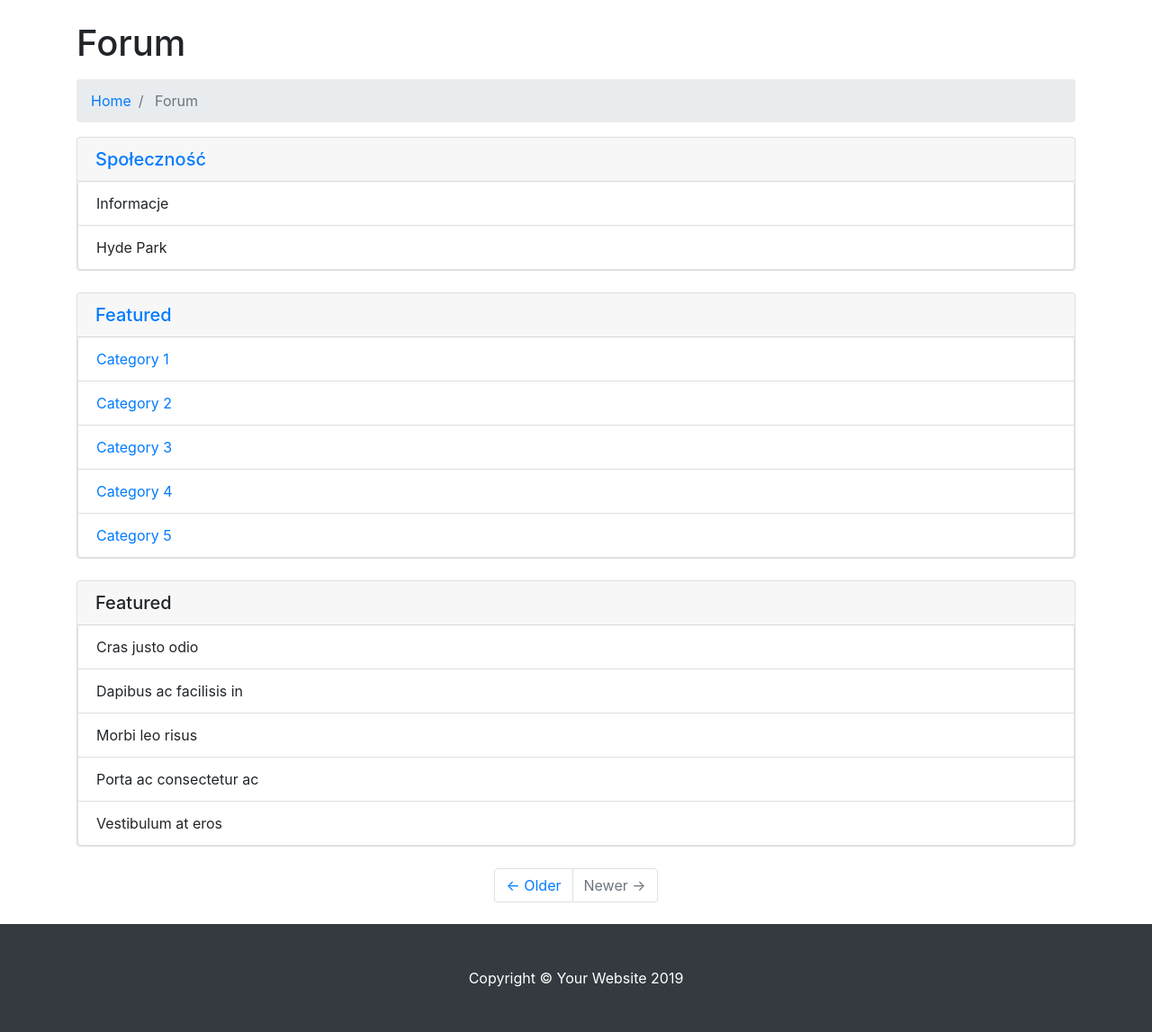
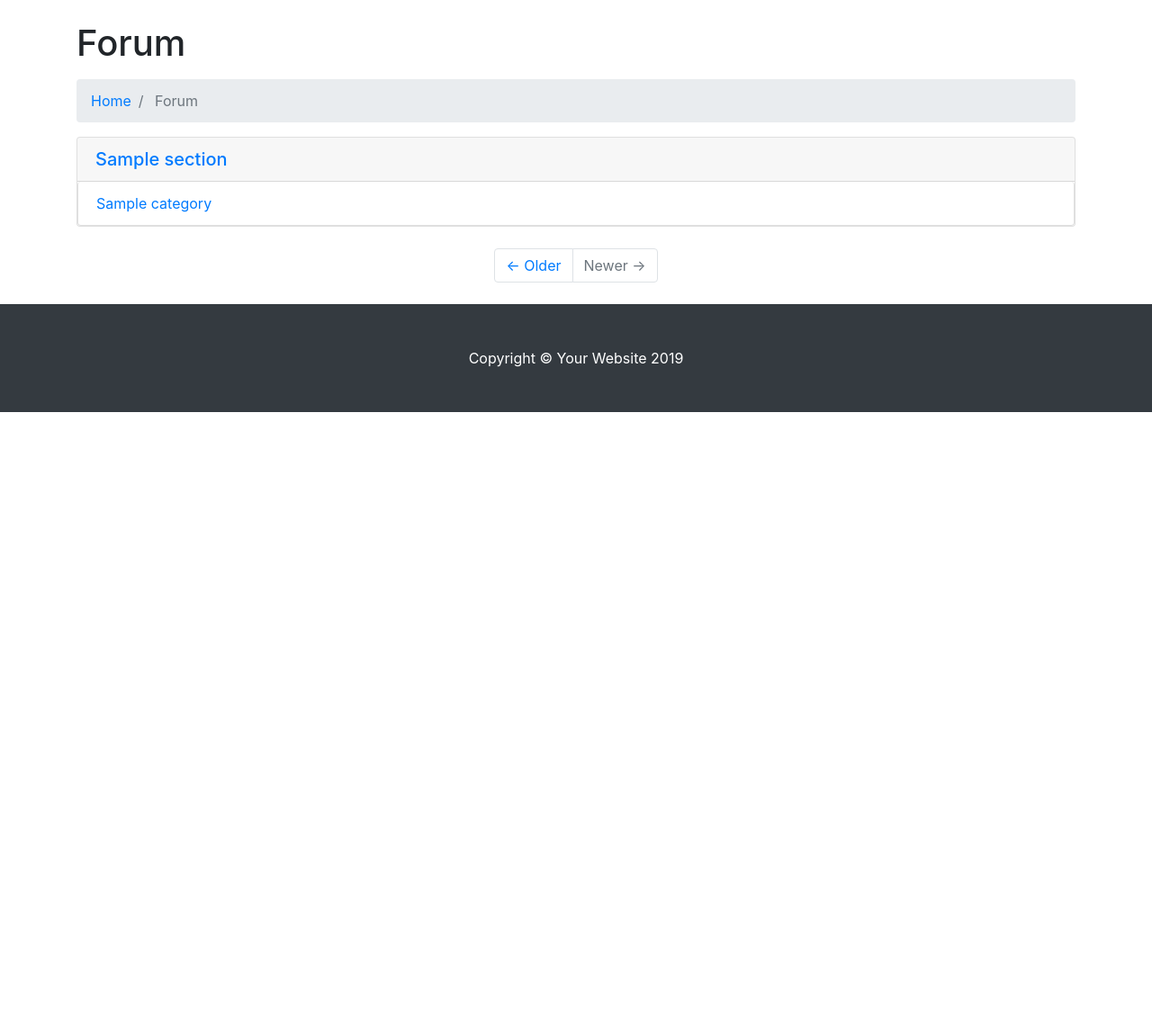
Before and after one commit to sebastian-ml/python-django-pep-8-site, a Django app: page /forum/ in a window 1280 px wide. Shown: the part 56-1203 px from the top of the page at 90% size. After the commit the page ends 514 px from the top, so only its background shows below. Run offline with Django 3.2, Linux system fonts and the light colour scheme; tables that the repository leaves empty hold one stand-in row (values such as "Sample post"); some libraries are stand-ins or nearby versions.

Commit message:
Recreate forum views, templates, urls
Changes made based on new db model.

```diff
--- a/forum/models.py
+++ b/forum/models.py
@@ -15,7 +15,8 @@ class Section(models.Model):
 class Category(models.Model):
     """Create new category in certain forum section."""
     section = models.ForeignKey(Section,
-                                on_delete=models.CASCADE)
+                                on_delete=models.CASCADE,
+                                related_name='categories')
     created_by = models.ForeignKey(User,
                                    on_delete=models.PROTECT)
     name = models.CharField(max_length=30)
@@ -33,6 +34,13 @@ class Topic(models.Model):
     content = models.TextField(max_length=500)
     date_posted = models.DateTimeField(default=timezone.now)
 
+    def get_absolute_url(self):
+        return reverse('forum:category',
+                       kwargs={
+                           'section_name': self.category.section.name,
+                           'name': self.category.name
+                       })
+
 
 class Post(models.Model):
     """Allow user to create a post."""
@@ -40,7 +48,6 @@ class Post(models.Model):
                               on_delete=models.CASCADE)
     author = models.ForeignKey(User,
                                on_delete=models.SET_DEFAULT,
-                               default='Konto usunięte')
-    content = models.TextField(verbose_name='Treść',
-                               max_length=500)
+                               default='Deleted account')
+    content = models.TextField(max_length=500)
     date_posted = models.DateTimeField(default=timezone.now)
--- a/forum/templates/forum/main.html
+++ b/forum/templates/forum/main.html
@@ -1,52 +1,21 @@
 {% extends 'main/base_with_heading.html' %}
 {% block content2 %}
 
-    <!-- Blog Post -->
+    <!-- Blog Topic -->
+    {% for section in sections %}
         <div class="card mb-4">
             <h5 class="card-header">
-            <a href="{% url 'forum:community' %}">Społeczność</a>
+                <a href="{% url 'forum:section' section.name %}">{{ section.name }}</a>
             </h5>
             <ul class="list-group">
-            <li class="list-group-item">Informacje</li>
-            <li class="list-group-item">Hyde Park</li>
+                {% for category in section.categories.all %}
+                    <li class="list-group-item">
+                        <a href="{% url 'forum:category' section_name=section.name name=category.name %}">{{ category.name }}</a>
+                    </li>
+                {% endfor %}
             </ul>
         </div>
-
-    <!-- Blog Post -->
-    <div class="card mb-4">
-        <h5 class="card-header">
-            <a href="{% url 'forum:featured' %}">Featured</a>
-        </h5>
-        <ul class="list-group">
-            <li class="list-group-item">
-                <a href="{% url 'forum:featured-subpage1' %}">Category 1</a>
-            </li>
-            <li class="list-group-item">
-                <a href="{% url 'forum:featured-subpage2' %}">Category 2</a>
-            </li>
-            <li class="list-group-item">
-                <a href="{% url 'forum:featured-subpage3' %}">Category 3</a>
-            </li>
-            <li class="list-group-item">
-                <a href="{% url 'forum:featured-subpage4' %}">Category 4</a>
-            </li>
-            <li class="list-group-item">
-                <a href="{% url 'forum:featured-subpage5' %}">Category 5</a>
-            </li>
-        </ul>
-    </div>
-
-    <!-- Blog Post -->
-    <div class="card mb-4">
-        <h5 class="card-header">Featured</h5>
-        <ul class="list-group">
-            <li class="list-group-item">Cras justo odio</li>
-            <li class="list-group-item">Dapibus ac facilisis in</li>
-            <li class="list-group-item">Morbi leo risus</li>
-            <li class="list-group-item">Porta ac consectetur ac</li>
-            <li class="list-group-item">Vestibulum at eros</li>
-        </ul>
-    </div>
+    {% endfor %}
 
     <!-- Pagination -->
     <ul class="pagination justify-content-center mb-4">
--- a/forum/templates/forum/post_create.html
+++ b/forum/templates/forum/topic_form.html
@@ -4,6 +4,6 @@
     <form method="POST">
         {% csrf_token %}
         {{ form|crispy }}
-        <button class="btn btn-primary mb-2" type="submit">Dodaj temat</button>
+        <button class="btn btn-primary mb-2" type="submit">Add topic</button>
     </form>
 {% endblock %}
--- a/forum/urls.py
+++ b/forum/urls.py
@@ -1,52 +1,19 @@
 from django.urls import path
 from . import views
-
-
+# dodac tu template name
 app_name = 'forum'
 
 urlpatterns = [
     path('',
-         views.forum_home,
+         views.SectionListView.as_view(),
          name='main'),
-    path('community/',
-         views.forum_community,
-         name='community'),
-    path('featured/',
-         views.forum_featured,
-         name='featured'),
-    path('featured/subpage1/',
-         views.PostListView.as_view(subheading='Category1',
-                                    forum_id=11),
-         name='featured-subpage1'),
-    path('featured/subpage2/',
-         views.PostListView.as_view(subheading='Category2',
-                                    forum_id=12),
-         name='featured-subpage2'),
-    path('featured/subpage3/',
-         views.PostListView.as_view(subheading='Category3',
-                                    forum_id=13),
-         name='featured-subpage3'),
-    path('featured/subpage4/',
-         views.PostListView.as_view(subheading='Category4',
-                                    forum_id=14),
-         name='featured-subpage4'),
-    path('featured/subpage5/',
-         views.PostListView.as_view(subheading='Category5',
-                                    forum_id=15),
-         name='featured-subpage5'),
-    path('featured/subpage1/create-post/',
-         views.PostCreateView.as_view(forum_id=11),
-         name='featured-subpage1-create-post'),
-    path('featured/subpage2/create-post/',
-         views.PostCreateView.as_view(forum_id=12),
-         name='featured-subpage2-create-post'),
-    path('featured/subpage3/create-post/',
-         views.PostCreateView.as_view(forum_id=13),
-         name='featured-subpage3-create-post'),
-    path('featured/subpage4/create-post/',
-         views.PostCreateView.as_view(forum_id=14),
-         name='featured-subpage4-create-post'),
-    path('featured/subpage5/create-post/',
-         views.PostCreateView.as_view(forum_id=15),
-         name='featured-subpage5-create-post'),
+    path('<str:name>/',
+         views.SectionDetailView.as_view(),
+         name='section'),
+    path('<str:section_name>/<str:name>/',
+         views.CategoryDetailView.as_view(),
+         name='category'),
+    path('<str:section_name>/<int:category_id>/create-post/',
+         views.TopicCreateView.as_view(),
+         name='topic-create'),
 ]
--- a/forum/views.py
+++ b/forum/views.py
@@ -1,81 +1,74 @@
 from django.contrib.auth.mixins import LoginRequiredMixin
 from django.shortcuts import render
-from django.views.generic import CreateView, ListView
-from .models import Post
+from django.views.generic import CreateView, ListView, DetailView
+from .models import Section, Category, Topic
 
 
-def forum_home(request):
-    context = {'heading': 'Forum'}
-
-    return render(request, 'forum/main.html', context)
-
-
-def forum_community(request):
-    context = {
-        'heading': 'Społeczność',
-        'first_subpage': 'Forum',
-    }
-
-    return render(request, 'forum/community.html', context)
-
-
-def forum_featured(request):
-    context = {
-        'heading': 'Featured',
-        'first_subpage': 'Forum',
-    }
-
-    return render(request, 'forum/featured.html', context)
-
-
-class PostCreateView(LoginRequiredMixin, CreateView):
-    """Create a post."""
-    template_name = 'forum/post_create.html'
-    # Variable to gather data from urls.py
-    forum_id = None
-    model = Post
-    fields = ['title', 'content']
-
-    def form_valid(self, form):
-        """
-        Fill the author and forum_id automatically.
-        User doesn't see these fields.
-        """
-        # Set logged user as author of the post
-        form.instance.author = self.request.user
-        # Get forum_id from parameter passed in urls.py
-        form.instance.forum_id = self.forum_id
-
-        return super().form_valid(form)
+class SectionListView(ListView):
+    template_name = 'forum/main.html'
+    model = Section
+    context_object_name = 'sections'
+    ordering = ['name']
 
     def get_context_data(self, **kwargs):
-        """Extend basic context by custom keys."""
         context = super().get_context_data(**kwargs)
-        context['heading'] = 'Dodaj nowy temat'
-        context['first_subpage'] = 'Forum'
-        context['second_subpage'] = 'Featured'
+        context['heading'] = 'Forum'
 
         return context
 
 
-class PostListView(ListView):
-    """Display all posts on a specific topic."""
-    template_name = 'forum/forum_category.html'
-    model = Post
-    subheading = None
-    forum_id = None
+class SectionDetailView(DetailView):
+    template_name = 'forum/section.html'
+    model = Section
+    slug_field = 'name'
+    slug_url_kwarg = 'name'
 
     def get_context_data(self, **kwargs):
-        """Extend basic context by custom keys."""
         context = super().get_context_data(**kwargs)
-        # First 3 context keys are the same for each featured subpage
-        context['heading'] = 'Featured'
-        context['first_subpage'] = 'Forum'
-        context['second_subpage'] = 'Featured'
-        # Get subheading from urls.py
-        context['subheading'] = self.subheading
-        # Get posts filtered by forum_id - forum_id indicated in urls.py
-        context['posts'] = Post.objects.filter(forum_id=self.forum_id). \
-            order_by('-date_posted')
+        context['heading'] = self.object.name
+        context['categories'] = Category.objects.filter(
+            section=self.object.pk
+        )
 
         return context
+
+
+class CategoryDetailView(DetailView):
+    template_name = 'forum/category.html'
+    model = Category
+    slug_field = 'name'
+    slug_url_kwarg = 'name'
+
+    def get_context_data(self, **kwargs):
+        context = super().get_context_data(**kwargs)
+        context['heading'] = self.object.name
+        context['topics'] = Topic.objects.filter(
+            category=self.object.pk
+        )
+
+        return context
+
+
+class TopicCreateView(LoginRequiredMixin, CreateView):
+    """Create new topic."""
+    template_name = 'forum/topic_form.html'
+    model = Topic
+    fields = ['title', 'content']
+
+    def get_context_data(self, **kwargs):
+        context = super().get_context_data(**kwargs)
+        context['heading'] = 'Add new topic'
+
+        return context
+
+    def form_valid(self, form):
+        """
+        Fill the author and category automatically.
+        """
+        # Set logged user as author of the post
+        form.instance.author = self.request.user
+        form.instance.category = Category.objects.get(
+            id=self.kwargs.get('category_id')
+        )
+
+        return super().form_valid(form)
```
Also changed, not shown: forum/templates/forum/category.html (added, +35 -0 lines), forum/templates/forum/community.html (deleted, +0 -15 lines), forum/templates/forum/featured.html (deleted, +0 -26 lines), forum/templates/forum/forum_category.html (deleted, +0 -41 lines), forum/templates/forum/section.html (added, +16 -0 lines). Lines whose indentation alone changed are shown as unchanged.
